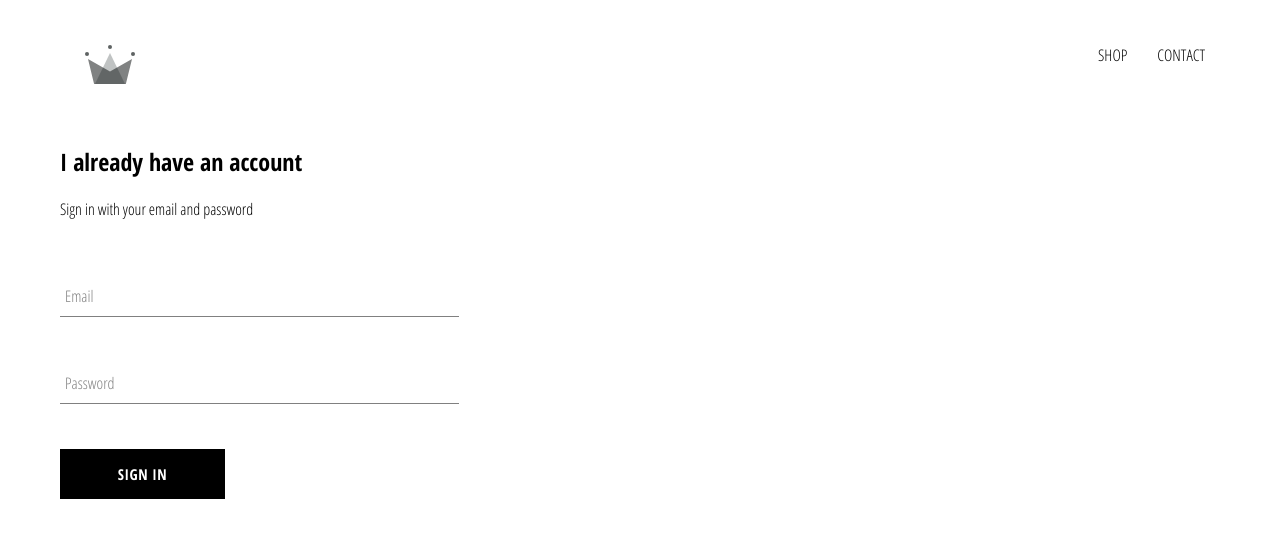
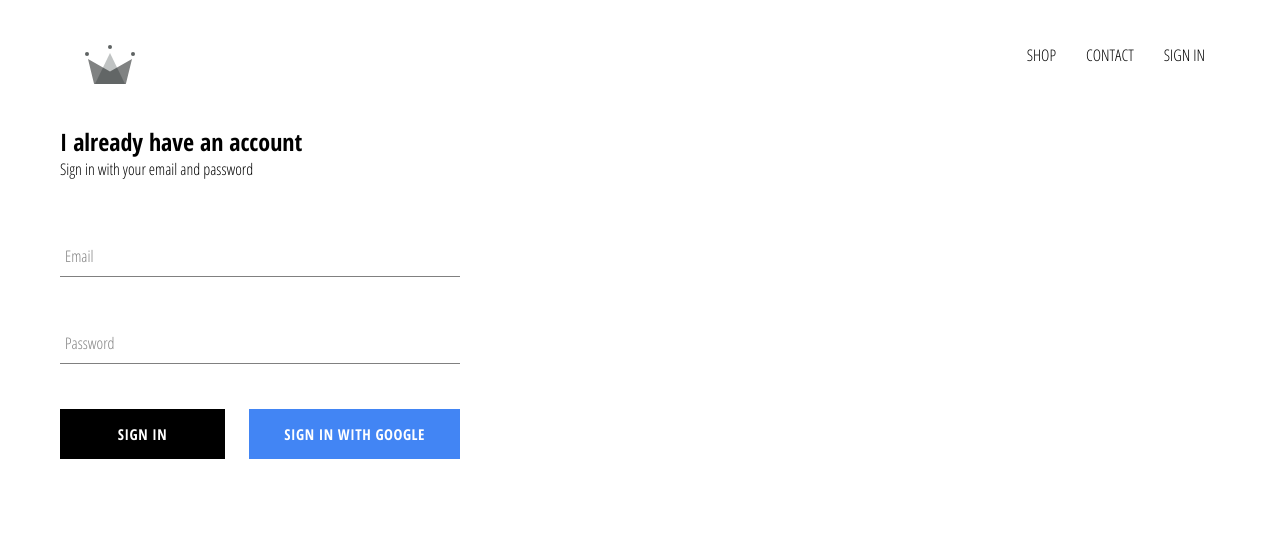
Before and after one commit to andyosei12/react-clothing-func, a React (Create React App) app: page /signin in a window 1280 px wide. Shown: the top 538 px of the page. Built offline with nearby package versions, Linux system fonts and the light colour scheme; no server answers.

Commit message:
feat/google sign in with firebase (#7)
Co-authored-by: Andy-Osei <andrew.owusu@novanest.net>

```diff
--- a/package.json
+++ b/package.json
@@ -6,6 +6,7 @@
     "@testing-library/jest-dom": "^5.11.4",
     "@testing-library/react": "^11.1.0",
     "@testing-library/user-event": "^12.1.10",
+    "firebase": "^9.5.0",
     "node-sass": "^6.0.1",
     "react": "^17.0.2",
     "react-dom": "^17.0.2",
--- a/src/App.js
+++ b/src/App.js
@@ -1,3 +1,4 @@
+import { useState, useEffect } from "react";
 import { Routes, Route } from "react-router-dom";
 import Header from "./components/header/Header";
 import Homepage from "./pages/Homepage";
@@ -5,10 +6,24 @@
 import Shop from "./pages/shop/Shop";
 import "./App.css";
 
+import { auth } from "./firebase/firebase.utils";
+
 function App() {
+  const [currentUser, setCurrentUser] = useState(null);
+
+  useEffect(() => {
+    let unsubscribeFromAuth;
+    unsubscribeFromAuth = auth.onAuthStateChanged((user) => {
+      setCurrentUser(user);
+    });
+    return () => {
+      console.log("cleanup function");
+      unsubscribeFromAuth();
+    };
+  }, []);
   return (
     <>
-      <Header />
+      <Header currentUser={currentUser} />
       <Routes>
         <Route path="/" element={<Homepage />} />
         <Route path="/shop" element={<Shop />} />
--- a/src/components/custom-button/CustomButton.js
+++ b/src/components/custom-button/CustomButton.js
@@ -1,8 +1,11 @@
 import "./CustomButton.styles.scss";
 
-const CustomButton = ({ children, ...otherProps }) => {
+const CustomButton = ({ children, isGoogleSignIn, ...otherProps }) => {
   return (
-    <button className="custom-button" {...otherProps}>
+    <button
+      className={`${isGoogleSignIn ? "google-sign-in" : ""} custom-button`}
+      {...otherProps}
+    >
       {children}
     </button>
   );
--- a/src/components/custom-button/CustomButton.styles.scss
+++ b/src/components/custom-button/CustomButton.styles.scss
@@ -19,4 +19,14 @@
     color: black;
     border: 1px solid black;
   }
+
+  &.google-sign-in {
+    background-color: #4285f4;
+    color: white;
+
+    &:hover {
+      background-color: #357ae8;
+      border: none;
+    }
+  }
 }
--- a/src/components/header/Header.js
+++ b/src/components/header/Header.js
@@ -1,9 +1,10 @@
 import { Link, NavLink } from "react-router-dom";
+import { auth } from "../../firebase/firebase.utils";
 
 import "./Header.styles.scss";
 import { ReactComponent as Logo } from "../../assets/crown.svg";
 
-const Header = () => {
+const Header = ({ currentUser }) => {
   return (
     <div className="header">
       <Link className="logo-container" to="/">
@@ -16,6 +17,15 @@
         <NavLink className="option" to="/shop">
           Contact
         </NavLink>
+        {currentUser ? (
+          <div className="option" onClick={() => auth.signOut()}>
+            Sign out
+          </div>
+        ) : (
+          <NavLink to="/signin" className="option">
+            Sign in
+          </NavLink>
+        )}
       </div>
     </div>
   );
--- a/src/components/sign-in/SignIn.js
+++ b/src/components/sign-in/SignIn.js
@@ -1,6 +1,7 @@
 import { useState } from "react";
 import CustomButton from "../custom-button/CustomButton";
 import FormInput from "../form-input/FormInput";
+import { signInWithGoogle } from "../../firebase/firebase.utils";
 import "./SignIn.styles.scss";
 
 const SignIn = (props) => {
@@ -18,7 +19,6 @@
   };
   const submitFormHandler = (e) => {
     e.preventDefault();
-    console.log(email, password);
     setEmail("");
     setPassword("");
   };
@@ -46,7 +46,12 @@
           label="Password"
           required
         />
-        <CustomButton type="submit">Sign In</CustomButton>
+        <div className="buttons">
+          <CustomButton type="submit">Sign In</CustomButton>
+          <CustomButton onClick={signInWithGoogle} isGoogleSignIn>
+            Sign In With Google
+          </CustomButton>
+        </div>
       </form>
     </div>
   );
--- a/src/components/sign-in/SignIn.styles.scss
+++ b/src/components/sign-in/SignIn.styles.scss
@@ -1,9 +1,14 @@
 .sign-in {
-  width: 30vw;
+  width: 400px;
   display: flex;
   flex-direction: column;
 
   .title {
     margin-block: 10px;
   }
+
+  .buttons {
+    display: flex;
+    justify-content: space-between;
+  }
 }
--- /dev/null
+++ b/src/firebase/firebase.utils.js
@@ -0,0 +1,20 @@
+import { initializeApp } from "firebase/app";
+import { GoogleAuthProvider, getAuth, signInWithPopup } from "firebase/auth";
+
+const config = {
+  apiKey: "AIzaSyC1sN_5-SQMLxqt5_xwX6xZ8Rs_iO7gI94",
+  authDomain: "clothingfunc.firebaseapp.com",
+  projectId: "clothingfunc",
+  storageBucket: "clothingfunc.appspot.com",
+  messagingSenderId: "77738594501",
+  appId: "1:77738594501:web:088b69176b1f8adfd1e0ac",
+};
+
+initializeApp(config);
+
+const provider = new GoogleAuthProvider();
+
+provider.setCustomParameters({ prompt: "select_account" });
+
+export const auth = getAuth();
+export const signInWithGoogle = () => signInWithPopup(auth, provider);
--- a/src/index.css
+++ b/src/index.css
@@ -1,13 +1,19 @@
+* {
+  margin: 0;
+  padding: 0;
+  box-sizing: border-box;
+}
+
 body {
   margin: 0;
-  font-family: -apple-system, BlinkMacSystemFont, 'Segoe UI', 'Roboto', 'Oxygen',
-    'Ubuntu', 'Cantarell', 'Fira Sans', 'Droid Sans', 'Helvetica Neue',
+  font-family: -apple-system, BlinkMacSystemFont, "Segoe UI", "Roboto", "Oxygen",
+    "Ubuntu", "Cantarell", "Fira Sans", "Droid Sans", "Helvetica Neue",
     sans-serif;
   -webkit-font-smoothing: antialiased;
   -moz-osx-font-smoothing: grayscale;
 }
 
 code {
-  font-family: source-code-pro, Menlo, Monaco, Consolas, 'Courier New',
+  font-family: source-code-pro, Menlo, Monaco, Consolas, "Courier New",
     monospace;
 }
```
Also changed, not shown: 1 other file (tests, documents, lock files or other folders).
